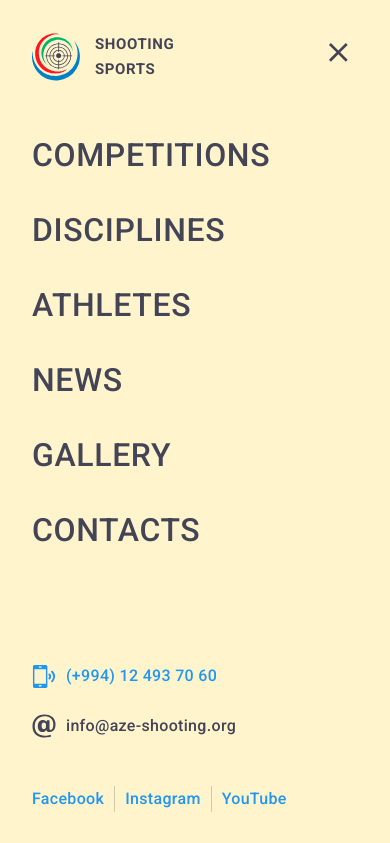
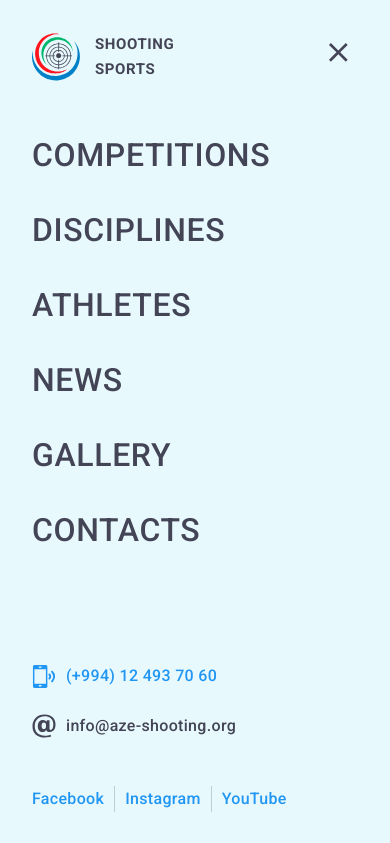
Before and after one commit to DorianDevois/shooting-sports, a plain HTML site: page index.html in a window 390 px wide. Both pictures are taken after a click on the button "Open mobile menu". Shown: the top 843 px of the page. Drawn offline with nearby package versions, Linux system fonts and the light colour scheme.

```diff
--- a/css/styles.css
+++ b/css/styles.css
@@ -638,8 +638,9 @@
   padding-bottom: calc(2rem + env(safe-area-inset-bottom));
 
 
-  overflow-y: scroll;
-  background-color: var(--color-bg-status-warning);
+  overflow-y: auto;
+  -webkit-overflow-scrolling: touch;
+  background-color: var(--color-bg-status-info);
 
   opacity: 0;
   transform: translateX(-100%);
```
